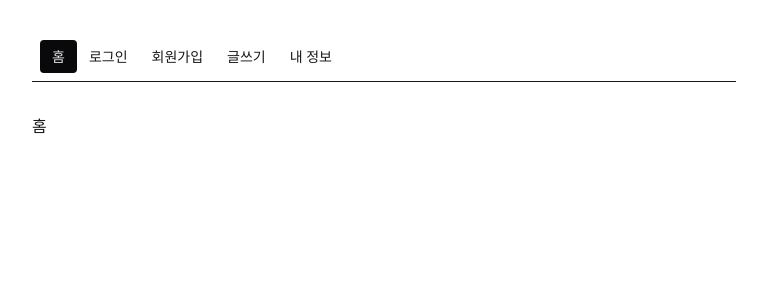
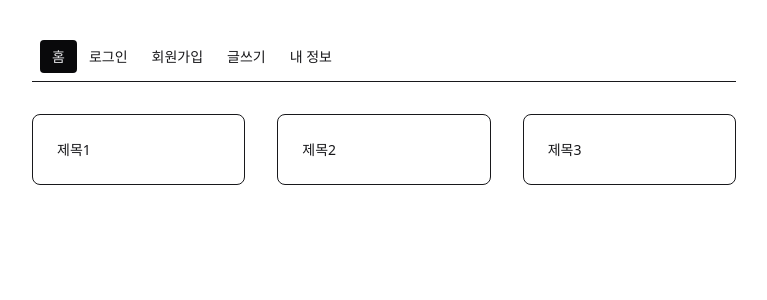
Before and after one commit to metakit-sorucecode/react-blog, a React (Vite) app in the folder react-blog/: page / in a window 1280 px wide. Shown: the top 300 px of the page, without its empty margins (256-1023 px from the left). Built offline with nearby package versions, Linux system fonts and the light colour scheme.

Commit message:
[screens] 홈에 글 카드 3개 놓기
Chapter: screens
Task: T1
Source: 3b8a410 2622b3d

```diff
--- a/react-blog/src/pages/Home.jsx
+++ b/react-blog/src/pages/Home.jsx
@@ -1,3 +1,15 @@
 export default function Home() {
-  return <h1>홈</h1>;
+  return (
+    <div className="grid grid-cols-3 gap-8">
+      <div className="card border">
+        <div className="card-body">제목1</div>
+      </div>
+      <div className="card border">
+        <div className="card-body">제목2</div>
+      </div>
+      <div className="card border">
+        <div className="card-body">제목3</div>
+      </div>
+    </div>
+  );
 }
```
